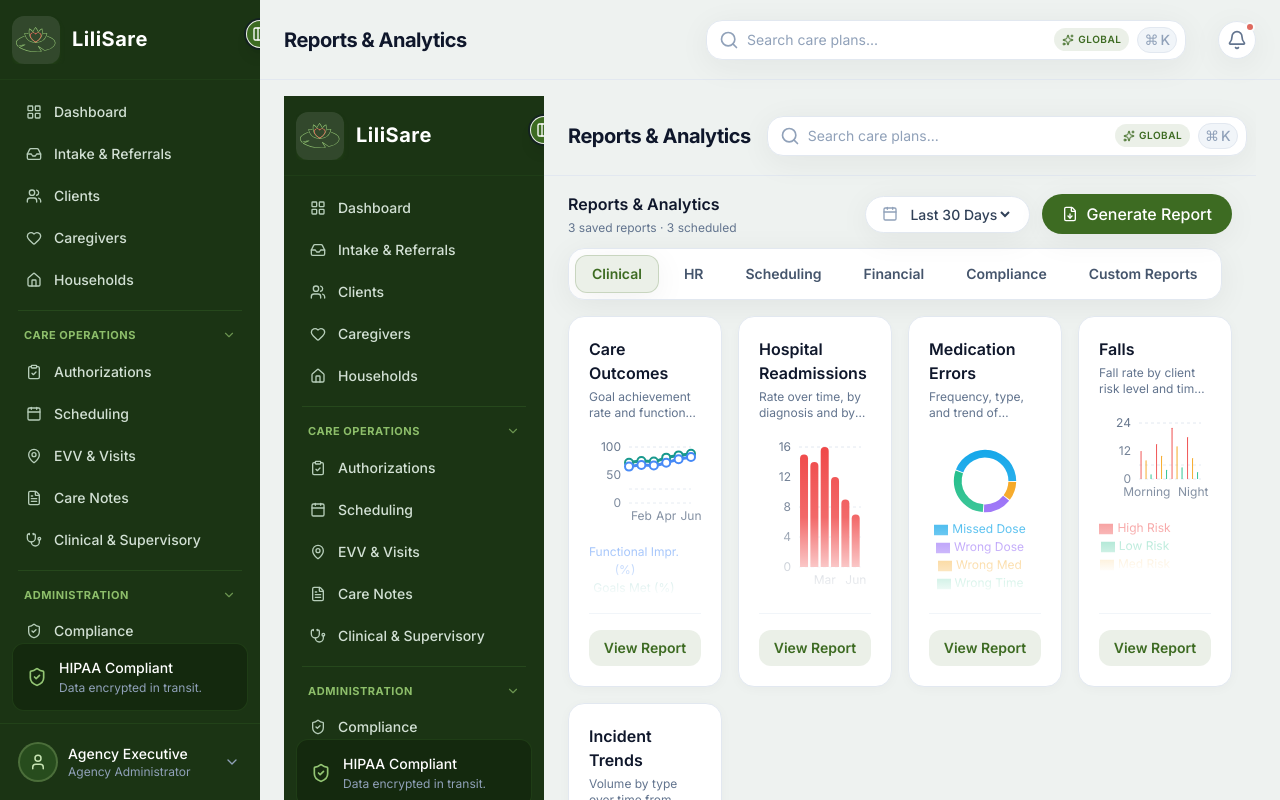
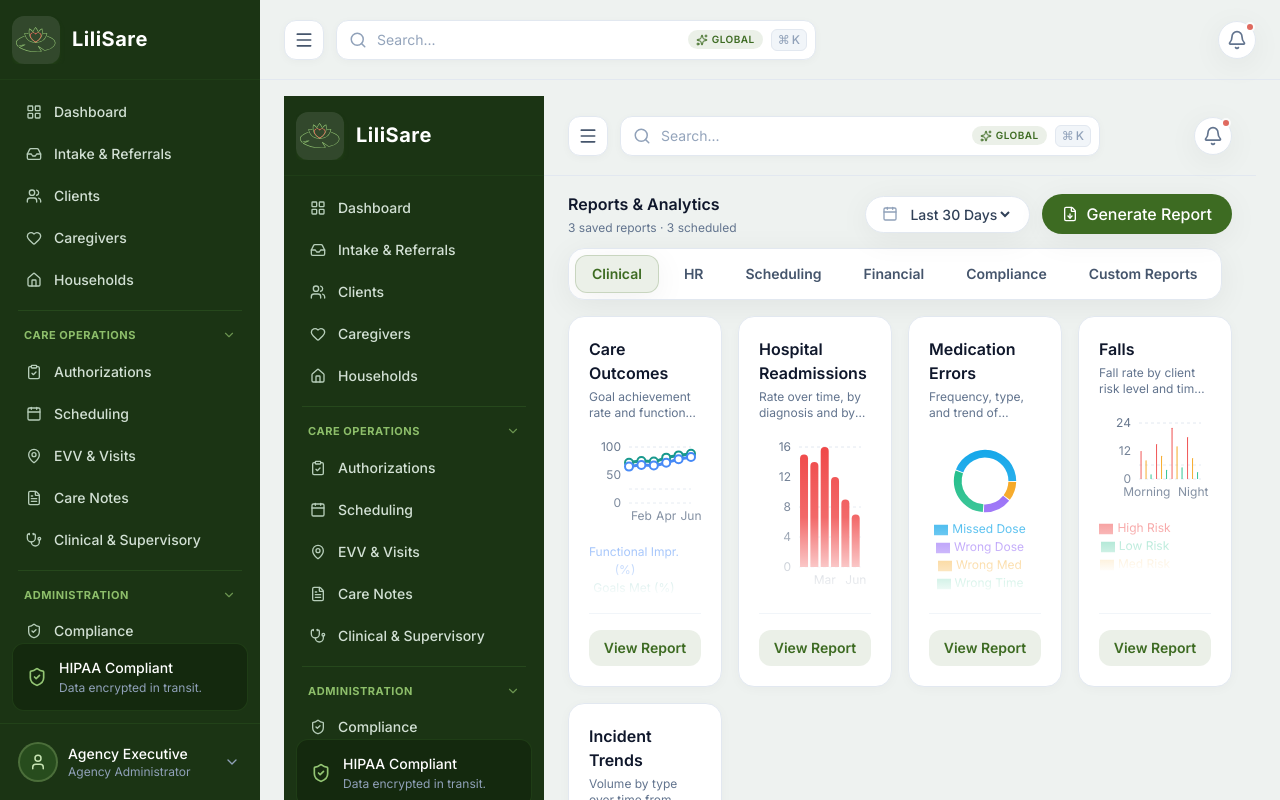
Before and after one commit to anilbuffer/lilisare, a Next.js app: page /admin/reports in a window 1280 px wide. Built offline with nearby package versions, Linux system fonts and the light colour scheme.

Commit message:
feat: add global search, sidebar, and topbar layout components

```diff
--- a/src/components/layout/GlobalSearch.tsx
+++ b/src/components/layout/GlobalSearch.tsx
@@ -148,36 +148,37 @@ export function GlobalSearch() {
 
   return (
     <>
-      {/* TRIGGER (Desktop: Fake Input, Mobile: Icon Button) */}
+      {/* TRIGGER */}
       <div
-        className="relative flex items-center bg-white border border-border-subtle rounded-xl lg:rounded-2xl transition-all duration-300 shadow-[0_6px_32px_rgba(0,0,0,0.06)] hover:shadow-[0_8px_30px_rgb(0,0,0,0.04)] cursor-text w-10 h-10 min-[1120px]:w-[480px] min-[1120px]:h-10 group"
+        className="relative flex items-center bg-white border border-slate-200 hover:border-slate-300 rounded-xl transition-all duration-200 shadow-[0_2px_8px_rgba(0,0,0,0.03)] hover:shadow-[0_4px_14px_rgba(0,0,0,0.06)] cursor-text h-10 w-full max-w-[200px] xs:max-w-[240px] sm:max-w-[340px] md:max-w-[420px] lg:max-w-[480px] group select-none"
         onClick={() => setIsOpen(true)}
       >
-        <Search className="w-5 h-5 absolute left-2.5 min-[1120px]:left-3 text-slate-400 group-hover:text-brand-teal transition-colors" />
+        <Search className="w-4.5 h-4.5 absolute left-3 text-slate-400 group-hover:text-[#3D6B22] transition-colors shrink-0" />
 
-        {/* Ghost Placeholder & Initial Animation (Desktop Only) */}
-        <div className="hidden min-[1120px]:flex absolute left-10 pointer-events-none items-center h-full text-sm text-slate-400 overflow-hidden pr-[120px] whitespace-nowrap">
+        {/* Ghost Placeholder & Initial Animation */}
+        <div className="flex absolute left-9 sm:left-10 pointer-events-none items-center h-full text-xs sm:text-sm text-slate-400 overflow-hidden pr-2 sm:pr-[90px] md:pr-[120px] whitespace-nowrap">
           {showInitialAnimation ? (
-            <div className="flex items-center gap-2 animate-[slideRight_1.5s_ease-out_forwards]">
-              <Users className="w-4 h-4 text-accent-blue opacity-50" />
-              <Pill className="w-4 h-4 text-accent-purple opacity-50" />
-              <FileText className="w-4 h-4 text-accent-green opacity-50" />
-              <span className="opacity-0 animate-[fadeIn_0.5s_ease-in_1.5s_forwards]">Initializing search...</span>
+            <div className="flex items-center gap-1.5 sm:gap-2 animate-[slideRight_1.5s_ease-out_forwards]">
+              <Users className="w-3.5 h-3.5 text-accent-blue opacity-60" />
+              <Pill className="w-3.5 h-3.5 text-accent-purple opacity-60" />
+              <FileText className="w-3.5 h-3.5 text-accent-green opacity-60" />
+              <span className="opacity-0 animate-[fadeIn_0.5s_ease-in_1.5s_forwards] hidden xs:inline">Initializing search...</span>
             </div>
           ) : (
             <span className={`transition-opacity duration-300 ${fadePlaceholder ? 'opacity-100' : 'opacity-0'}`}>
-              {placeholders[placeholderIndex]}
+              <span className="xs:hidden">Search...</span>
+              <span className="hidden xs:inline">{placeholders[placeholderIndex]}</span>
             </span>
           )}
         </div>
 
         {/* Search Everything Micro-badge & Shortcut */}
-        <div className="hidden min-[1120px]:flex absolute right-2 items-center pointer-events-none gap-2">
-          <div className="flex items-center gap-1 bg-brand-teal/10 text-brand-teal text-[10px] font-semibold px-2 py-1 rounded-full uppercase tracking-wider">
+        <div className="hidden sm:flex absolute right-2 items-center pointer-events-none gap-1.5 sm:gap-2">
+          <div className="hidden md:flex items-center gap-1 bg-[#3D6B22]/10 text-[#3D6B22] text-[10px] font-semibold px-2 py-0.5 rounded-full uppercase tracking-wider">
             <Sparkles className="w-3 h-3" />
             <span>Global</span>
           </div>
-          <div className="flex items-center gap-0.5 text-sm text-slate-400 font-medium px-1.5 py-0.5 bg-slate-100 rounded-full border border-slate-200">
+          <div className="flex items-center gap-0.5 text-xs text-slate-400 font-medium px-1.5 py-0.5 bg-slate-100 rounded-md border border-slate-200">
             <span>⌘</span>
             <span>K</span>
           </div>
--- a/src/components/layout/Sidebar.tsx
+++ b/src/components/layout/Sidebar.tsx
@@ -26,7 +26,6 @@ import {
   LogOut,
   User,
   PanelLeftClose,
-  PanelLeftOpen,
   FileText,
   UserPlus,
   MapPin,
@@ -707,21 +706,6 @@ export function Sidebar({ isOpen = false, onClose }: SidebarProps) {
           isCollapsed ? "lg:w-[76px] w-[260px]" : "w-[260px]"
         )}
       >
-        {/* Floating Edge Toggle Button */}
-        <button
-          onClick={toggleCollapse}
-          title={isCollapsed ? "Expand Sidebar (Ctrl+B)" : "Collapse Sidebar (Ctrl+B)"}
-          className="hidden lg:flex absolute -right-3.5 top-5 z-50 w-7 h-7 rounded-full bg-brand-teal text-white items-center justify-center shadow-lg border border-white/90 ring-2 ring-slate-900/60 hover:scale-110 active:scale-95 transition-all cursor-pointer"
-          aria-label="Toggle Sidebar"
-        >
-          <PanelLeftClose
-            className={clsx(
-              "w-4 h-4 transition-transform duration-300 ease-in-out",
-              isCollapsed && "rotate-180"
-            )}
-          />
-        </button>
-
         {/* Header / Logo Area */}
         <div
           className={clsx(
--- a/src/components/layout/TopBar.tsx
+++ b/src/components/layout/TopBar.tsx
@@ -1,114 +1,44 @@
 "use client";
 
 import React from "react";
-import { usePathname } from "next/navigation";
 import { Menu } from "lucide-react";
 import { GlobalSearch } from "./GlobalSearch";
 import { NotificationsCenter } from "./NotificationsCenter";
+import { useSidebarCollapse } from "@/hooks/useSidebarCollapse";
 
 export function TopBar({ onMenuClick }: { onMenuClick?: () => void }) {
-  const pathname = usePathname();
+  const { isCollapsed, toggleCollapse } = useSidebarCollapse();
 
-  const getPageTitle = () => {
-    // Agency Admin Portal Routes
-    if (pathname.startsWith("/admin/command-center")) return "Command Center";
-    if (pathname.startsWith("/admin/households")) return "Agency Households";
-    if (pathname.startsWith("/admin/clients")) return "Agency Clients";
-    if (pathname.startsWith("/admin/caregivers")) return "Agency Caregivers";
-    if (pathname.startsWith("/admin/intake-referrals")) return "Intake & Referrals";
-    if (pathname.startsWith("/admin/authorizations")) return "Authorizations";
-    if (pathname.startsWith("/admin/scheduling")) return "Real-Time Scheduling";
-    if (pathname.startsWith("/admin/evv-visits")) return "EVV Visits & Monitoring";
-    if (pathname.startsWith("/admin/care-notes")) return "Care Notes & Clinical Monitoring";
-    if (pathname.startsWith("/admin/clinical")) return "Clinical Monitoring";
-    if (pathname.startsWith("/admin/compliance")) return "Compliance Management";
-    if (pathname.startsWith("/admin/training")) return "Training & LMS";
-    if (pathname.startsWith("/admin/payroll")) return "Agency Payroll";
-    if (pathname.startsWith("/admin/billing")) return "Billing & Claims";
-    if (pathname.startsWith("/admin/reports")) return "Reports & Analytics";
-    if (pathname.startsWith("/admin/users")) return "User & Role Management";
-    if (pathname.startsWith("/admin/automation")) return "Automation Rules";
-    if (pathname.startsWith("/admin/notifications")) return "Notifications";
-    if (pathname.startsWith("/admin/audit-logs")) return "Audit Logs";
-    if (pathname.startsWith("/admin/settings")) return "Agency Settings";
-    if (pathname.startsWith("/admin/dashboard") || pathname === "/admin") return "Agency Admin Dashboard";
-
-    // Intake Portal Routes
-    if (pathname.startsWith("/intake/reports")) return "Intake Reports & Analytics";
-    if (pathname.startsWith("/intake/pipeline")) return "Intake Pipeline";
-    if (pathname.startsWith("/intake/referrals")) return "Intake Referrals";
-    if (pathname.startsWith("/intake/inquiries")) return "Intake Inquiries";
-    if (pathname.startsWith("/intake/discharge")) return "Discharge Coordination";
-    if (pathname.startsWith("/intake/clients")) return "Intake Clients";
-    if (pathname.startsWith("/intake/caregivers")) return "Intake Caregivers";
-    if (pathname.startsWith("/intake/households")) return "Intake Households";
-    if (pathname.startsWith("/intake/scheduling")) return "Real-Time Scheduling";
-    if (pathname.startsWith("/intake/settings")) return "Intake Settings";
-    if (pathname.startsWith("/intake/dashboard") || pathname === "/intake") return "Intake Coordinator Dashboard";
-
-    // HR Portal Routes
-    if (pathname.startsWith("/hr/recruiting")) return "HR Recruiting & Onboarding";
-    if (pathname.startsWith("/hr/caregivers")) return "HR Caregiver Roster";
-    if (pathname.startsWith("/hr/training")) return "HR Training & LMS";
-    if (pathname.startsWith("/hr/payroll")) return "HR Payroll";
-    if (pathname.startsWith("/hr/messages")) return "HR Messages";
-    if (pathname.startsWith("/hr/dashboard") || pathname === "/hr") return "HR Dashboard";
-
-    // General & Role Routes
-    if (pathname.startsWith("/users")) return "User Management";
-    if (pathname.startsWith("/training")) return "Training (LMS)";
-    if (pathname.startsWith("/clients") || pathname.startsWith("/patients")) return "Clients";
-    if (pathname.startsWith("/households")) return "Households";
-    if (pathname.startsWith("/scheduling")) return "Scheduling";
-    if (pathname.startsWith("/evv")) return "EVV Monitoring";
-    if (pathname.startsWith("/caregivers")) return "Caregivers";
-    if (pathname.startsWith("/billing")) return "Billing & Claims";
-    if (pathname.startsWith("/incidents")) return "Incident & Risk";
-    if (pathname.startsWith("/compliance/qa")) return "Quality Assurance";
-    if (pathname.startsWith("/compliance/incidents")) return "Incident Reports";
-    if (pathname.startsWith("/compliance/reports")) return "Reports";
-    if (pathname.startsWith("/compliance/messages")) return "Messages";
-    if (pathname.startsWith("/compliance/settings")) return "Settings";
-    if (pathname.startsWith("/compliance/tracking")) return "Compliance Tracking";
-    if (pathname === "/compliance" || pathname.startsWith("/compliance/dashboard")) return "Compliance Dashboard";
-    if (pathname.startsWith("/compliance")) return "Compliance Tracking";
-    if (pathname.startsWith("/qa") || pathname.startsWith("/quality-assurance")) return "Quality Assurance";
-    if (pathname.startsWith("/reports")) return "Reports";
-    if (pathname.startsWith("/referrals")) return "Referrals & Intake";
-    if (pathname.startsWith("/communications")) return "Communications";
-    if (pathname.startsWith("/payroll")) return "Payroll";
-    if (pathname.startsWith("/clinical/patients")) return "Clinical Patients";
-    if (pathname.startsWith("/clinical/assessments")) return "Assessments & Care Plan";
-    if (pathname.startsWith("/clinical/qa")) return "Quality Assurance";
-    if (pathname.startsWith("/clinical/incidents")) return "Incident Reports";
-    if (pathname.startsWith("/clinical/messages")) return "Clinical Messages";
-    if (pathname.startsWith("/clinical/settings")) return "Settings";
-    if (pathname === "/clinical" || pathname.startsWith("/clinical/dashboard")) return "Clinical Dashboard";
-    if (pathname.startsWith("/settings")) return "Settings";
-    if (pathname.startsWith("/profile")) return "Profile";
-    return "Dashboard";
+  const handleToggleSidebar = () => {
+    // On mobile / tablet screens (< 1024px), toggle mobile overlay drawer
+    if (typeof window !== "undefined" && window.innerWidth < 1024) {
+      onMenuClick?.();
+    } else {
+      // On desktop, toggle rail collapse
+      toggleCollapse();
+    }
   };
 
   return (
     <header className="h-16 sm:h-20 px-3 sm:px-6 flex items-center justify-between bg-page-bg/90 backdrop-blur-md sticky top-0 z-30 transition-all duration-300 border-b border-slate-200">
-      <div className="flex items-center gap-2 sm:gap-4 shrink-0">
+      {/* Left aligned: Sidebar toggle button directly to the left of the search box */}
+      <div className="flex items-center gap-2.5 sm:gap-3 flex-1 min-w-0 max-w-xl">
         <button
-          onClick={onMenuClick}
-          className="p-2 -ml-1 rounded-xl text-slate-600 hover:bg-slate-200/70 lg:hidden transition-colors active:scale-95 min-h-[44px] min-w-[44px] flex items-center justify-center cursor-pointer"
-          aria-label="Open Navigation Menu"
+          onClick={handleToggleSidebar}
+          className="h-10 w-10 rounded-xl bg-white border border-slate-200 hover:border-slate-300 text-slate-600 hover:text-slate-900 hover:bg-slate-50 shadow-[0_2px_8px_rgba(0,0,0,0.03)] flex items-center justify-center transition-all duration-200 active:scale-95 cursor-pointer shrink-0 focus-visible:outline-none focus-visible:ring-2 focus-visible:ring-[#3D6B22]/30"
+          aria-label={isCollapsed ? "Expand sidebar" : "Collapse sidebar"}
+          title={isCollapsed ? "Expand sidebar (Ctrl+B)" : "Collapse sidebar (Ctrl+B)"}
         >
-          <Menu className="w-5 h-5 sm:w-6 sm:h-6" />
+          <Menu className="w-5 h-5 text-slate-600 transition-colors" />
         </button>
-        <h1 suppressHydrationWarning className="text-base sm:text-xl font-bold text-slate-900 tracking-tight truncate max-w-[120px] xs:max-w-[180px] sm:max-w-none">
-          {getPageTitle()}
-        </h1>
+
+        <div className="flex-1 min-w-0">
+          <GlobalSearch />
+        </div>
       </div>
 
-      <div className="flex items-center gap-2 sm:gap-4">
-        <div className="flex-1 flex justify-end min-[1120px]:justify-start min-[1120px]:max-w-[480px] mx-1 sm:mx-4 z-40">
-          <GlobalSearch />
-        </div>
-
+      {/* Right aligned: Notifications Center */}
+      <div className="flex items-center gap-2 sm:gap-4 shrink-0 ml-3">
         <NotificationsCenter />
       </div>
     </header>
```
